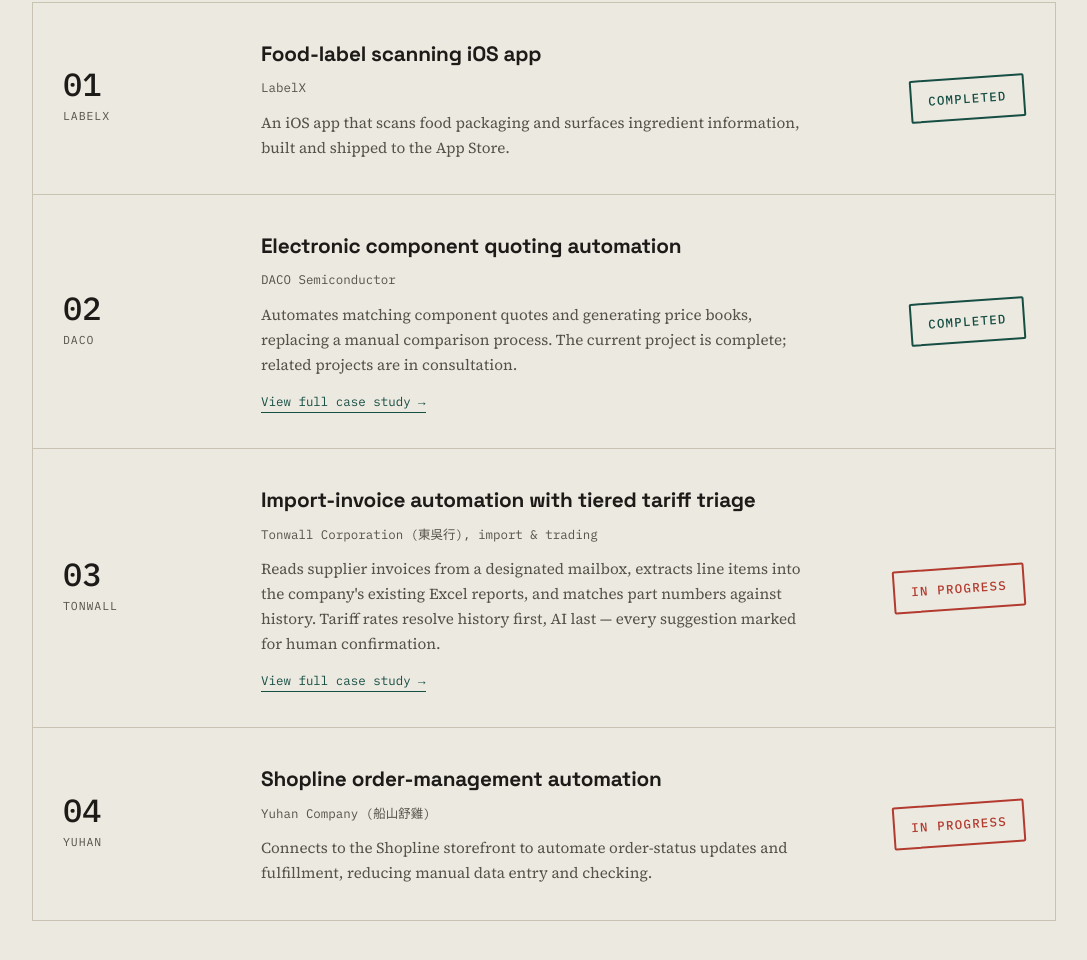
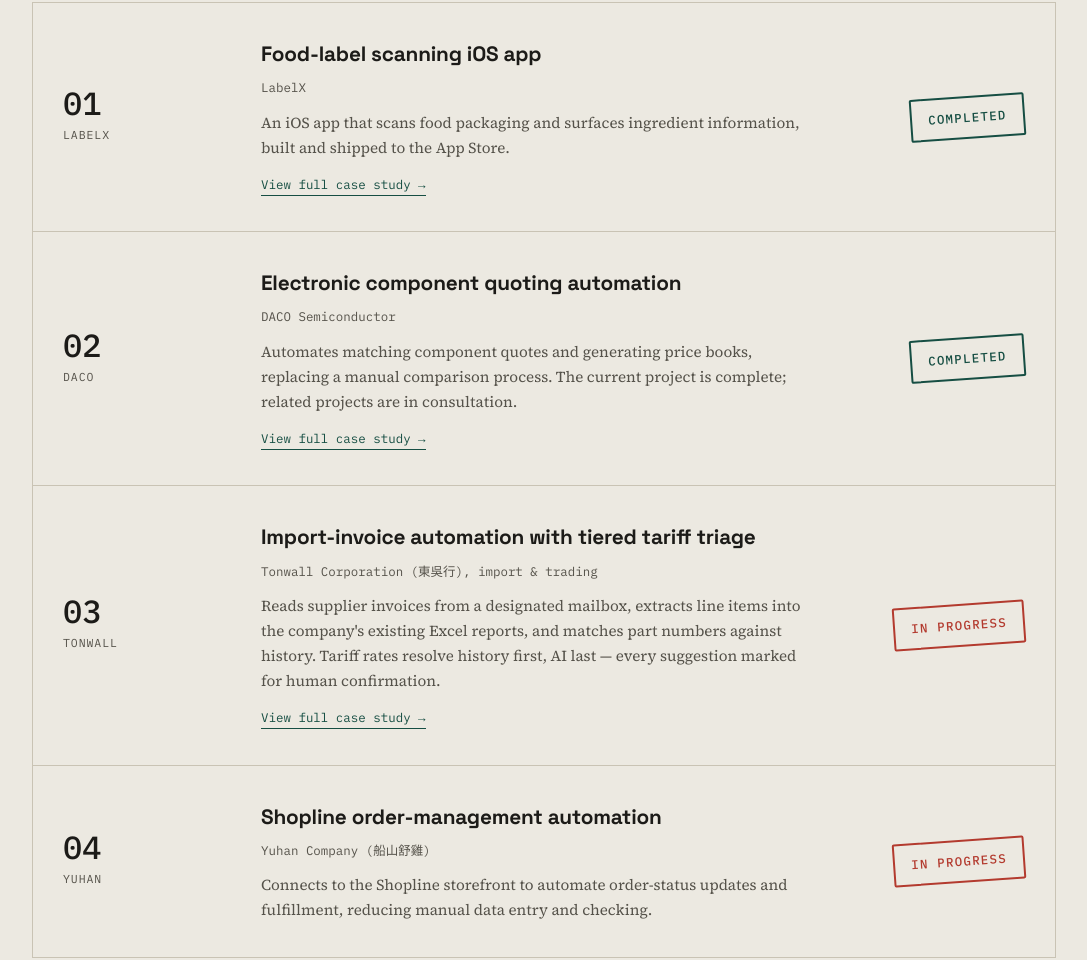
Before and after one commit to superzonedo/vangatech_website, a plain HTML site: page index.html in a window 1280 px wide. Shown: the part 1877-2837 px from the top of the page, without its empty margins (96-1183 px from the left). Drawn offline with Linux system fonts and the light colour scheme.

Commit message:
Update index.html

```diff
--- a/index.html
+++ b/index.html
@@ -305,6 +305,7 @@
           <h3 data-en="Food-label scanning iOS app" data-zh="食品掃描 iOS App">Food-label scanning iOS app</h3>
           <span class="case-client">LabelX</span>
           <p data-en="An iOS app that scans food packaging and surfaces ingredient information, built and shipped to the App Store." data-zh="掃描食品包裝即可辨識並呈現成分資訊的 iOS 應用程式，從開發到上架完整交付。">An iOS app that scans food packaging and surfaces ingredient information, built and shipped to the App Store.</p>
+          <a class="case-link" href="/cases/labelx/" data-en="View full case study →" data-zh="查看完整案例 →">View full case study →</a>
         </div>
         <span class="stamp done" data-en="Completed" data-zh="已完成">Completed</span>
       </div>
```
